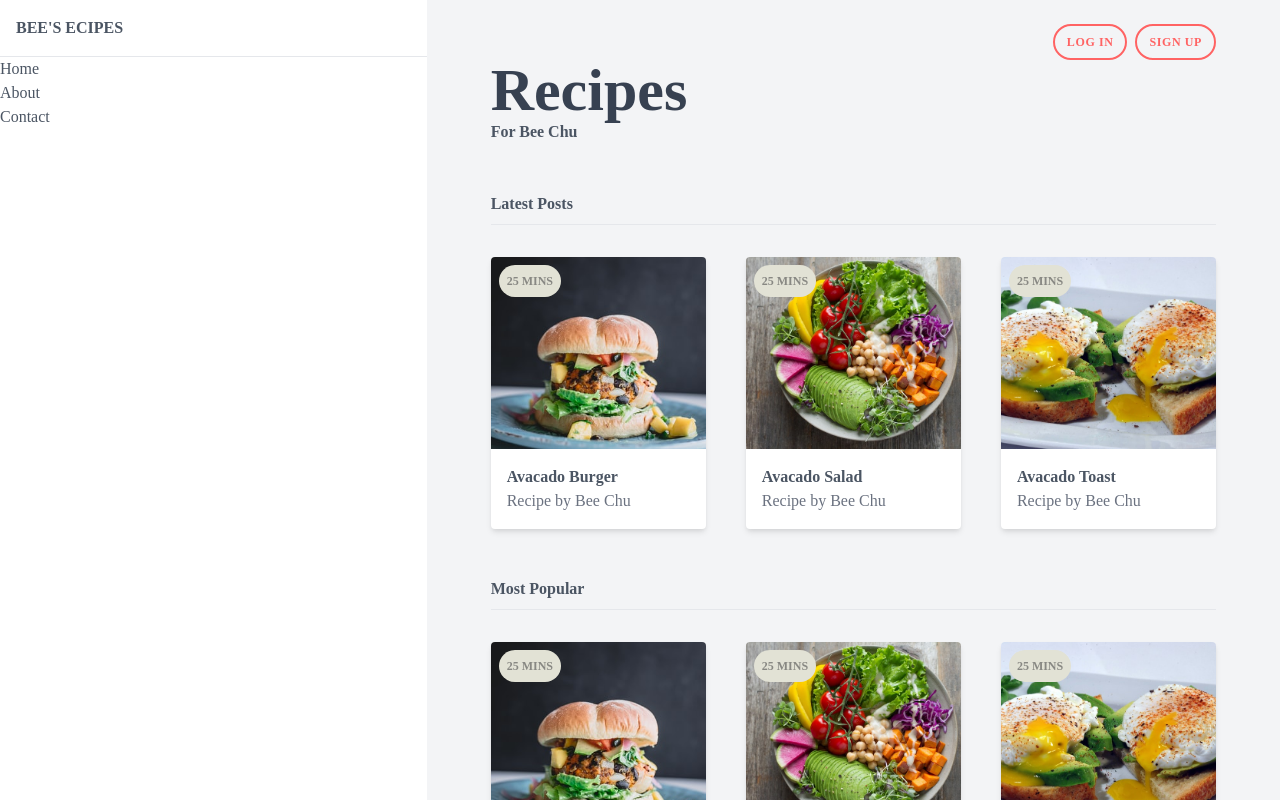
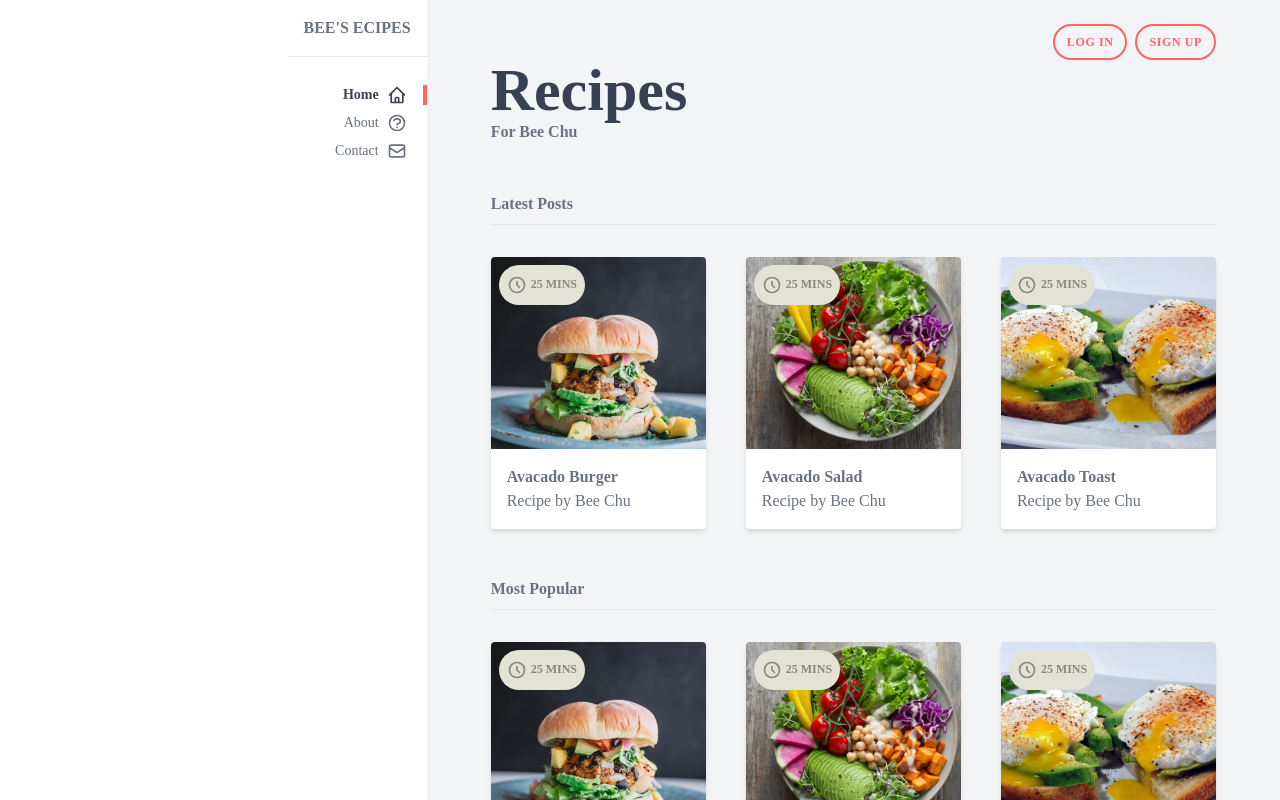
Before and after one commit to catzzz/recipes-front-end, a Next.js app: page / in a window 1280 px wide. Shown: the top 800 px of the page. Built offline with nearby package versions, Linux system fonts and the light colour scheme; no server answers.

Commit message:
add hover and transition effect

```diff
--- a/components/Card.js
+++ b/components/Card.js
@@ -1,6 +1,6 @@
 const Card = ({ image, name, creator, duration }) => {
   return (
-    <div className="card">
+    <div className="card hover:shadow-lg">
       <img
         src={image}
         alt={name}
@@ -11,6 +11,20 @@ const Card = ({ image, name, creator, duration }) => {
         <span className="block text-gray-500">Recipe by {creator}</span>
       </div>
       <div className="badge">
+        <svg
+          xmlns="http://www.w3.org/2000/svg"
+          className="h-6 w-5 inline-block mr-1"
+          fill="none"
+          viewBox="0 0 24 24"
+          stroke="currentColor"
+        >
+          <path
+            strokeLinecap="round"
+            strokeLinejoin="round"
+            strokeWidth="2"
+            d="M12 8v4l3 3m6-3a9 9 0 11-18 0 9 9 0 0118 0z"
+          />
+        </svg>
         <span>{duration} mins</span>
       </div>
     </div>
--- a/components/Navbar.js
+++ b/components/Navbar.js
@@ -1,35 +1,93 @@
 import Link from "next/link";
 
-const Navbar = () => {
+const Navbar = ({isMenuOpen, toggleMenu}) => {
   return (
-    <div className="md:col-span-1">
-      <nav>
-        <div>
+    <div className="md:col-span-1 md:flex md:justify-end">
+      <nav className="text-right">
+        <div className="flex justify-between items-center">
           <h1 className="font-bold uppercase p-4 border-b border-gray-200">
             <Link href="/">
-              <a className="">Bee&apos;s ecipes</a>
+              <a className="hover:text-gray-700">Bee&apos;s ecipes</a>
             </Link>
           </h1>
+          <div className={`px-4 cursor-pointer md:hidden`} id="burger" onClick={toggleMenu}>
+            <svg
+              xmlns="http://www.w3.org/2000/svg"
+              className="w-6"
+              fill="none"
+              viewBox="0 0 24 24"
+              stroke="currentColor"
+            >
+              <path
+                strokeLinecap="round"
+                strokeLinejoin="round"
+                strokeWidth="2"
+                d="M4 6h16M4 12h16M4 18h16"
+              />
+            </svg>
+          </div>
         </div>
-        <ul>
-          <li>
+        <ul className={`text-sm mt-6 ${isMenuOpen ? 'block':'hidden'} md:block`}id="menu">
+          <li className="text-gray-700 font-bold py-1">
             <Link href="#">
-              <a>
+              <a className="px-4 justify-end flex  border-r-4 border-primary" onClick={toggleMenu}>
                 <span>Home</span>
+                <svg
+                  xmlns="http://www.w3.org/2000/svg"
+                  className="w-5 ml-2"
+                  fill="none"
+                  viewBox="0 0 24 24"
+                  stroke="currentColor"
+                >
+                  <path
+                    strokeLinecap="round"
+                    strokeLinejoin="round"
+                    strokeWidth="2"
+                    d="M3 12l2-2m0 0l7-7 7 7M5 10v10a1 1 0 001 1h3m10-11l2 2m-2-2v10a1 1 0 01-1 1h-3m-6 0a1 1 0 001-1v-4a1 1 0 011-1h2a1 1 0 011 1v4a1 1 0 001 1m-6 0h6"
+                  />
+                </svg>
               </a>
             </Link>
           </li>
-          <li>
+          <li className="py-1">
             <Link href="#">
-              <a>
+              <a className="px-4 justify-end flex border-r-4 border-white" onClick={toggleMenu}>
                 <span>About</span>
+                <svg
+                  xmlns="http://www.w3.org/2000/svg"
+                  className="w-5 ml-2"
+                  fill="none"
+                  viewBox="0 0 24 24"
+                  stroke="currentColor"
+                >
+                  <path
+                    strokeLinecap="round"
+                    strokeLinejoin="round"
+                    strokeWidth="2"
+                    d="M8.228 9c.549-1.165 2.03-2 3.772-2 2.21 0 4 1.343 4 3 0 1.4-1.278 2.575-3.006 2.907-.542.104-.994.54-.994 1.093m0 3h.01M21 12a9 9 0 11-18 0 9 9 0 0118 0z"
+                  />
+                </svg>
               </a>
             </Link>
           </li>
-          <li>
+          <li className="py-1">
             <Link href="#">
-              <a>
+              <a className="px-4 justify-end flex  border-r-4 border-white" onClick={toggleMenu}>
                 <span>Contact</span>
+                <svg
+                  xmlns="http://www.w3.org/2000/svg"
+                  className=" w-5 ml-2"
+                  fill="none"
+                  viewBox="0 0 24 24"
+                  stroke="currentColor"
+                >
+                  <path
+                    strokeLinecap="round"
+                    strokeLinejoin="round"
+                    strokeWidth="2"
+                    d="M3 8l7.89 5.26a2 2 0 002.22 0L21 8M5 19h14a2 2 0 002-2V7a2 2 0 00-2-2H5a2 2 0 00-2 2v10a2 2 0 002 2z"
+                  />
+                </svg>
               </a>
             </Link>
           </li>
--- a/pages/index.js
+++ b/pages/index.js
@@ -4,26 +4,32 @@ import Link from "next/link";
 import CardList from "../components/CardList";
 import Navbar from "../components/Navbar";
 import { API_URL } from "../config/index";
+import {useState} from 'react'
 export default function Home({ recipes }) {
+  const [isMenuOpen, setIsMenuOpen] = useState(false)
+  const toggleMenu = () =>{
+
+    setIsMenuOpen(!isMenuOpen)
+  }
   return (
     // content wrapper
-    <div className="text-gray-600 font-body ">
+    <div className="text-gray-500 font-body ">
       <div className="grid md:grid-cols-3">
-        <Navbar />
+        <Navbar isMenuOpen={isMenuOpen} toggleMenu={toggleMenu}/>
         {/* end nav */}
         <main className="px-16 py-6 bg-gray-100 md:col-span-2">
           <div className="flex justify-center md:justify-end">
             <Link href="#">
-              <a className="btn text-primary border-primary md:border-2">Log in</a>
+              <a className="btn text-primary border-primary md:border-2 hover:bg-primary hover:text-gray-100 transition ease-out duration-500">Log in</a>
             </Link>
             <Link href="#">
-              <a className="btn text-primary ml-2 border-primary md:border-2">Sign up</a>
+              <a className="btn text-primary ml-2 border-primary md:border-2 hover:text-gray-100 hover:bg-primary transition ease-out duration-500">Sign up</a>
             </Link>
           </div>
 
           <header>
-            <h2 className="text-gray-700 text-6xl font-semibold">Recipes</h2>
-            <h3 className="text=2xl font-semibold">For Bee Chu</h3>
+            <h2 className="text-gray-700 text-6xl font-semibold ">Recipes</h2>
+            <h3 className="text=2xl font-semibold  ">For Bee Chu</h3>
           </header>
 
           <div>
@@ -36,7 +42,7 @@ export default function Home({ recipes }) {
             <CardList title={"Most Popular"} recipes={recipes} />
 
             <div className="flex justify-center mt-8">
-              <div className="btn bg-secondary-100 text-secondary-200">
+              <div className="btn bg-secondary-100 text-secondary-200 hover:shadow-inner transform hover:scale-105 hover:bg-opacity-60 transition ease-out duration-300">
                 Load more
               </div>
             </div>
```
